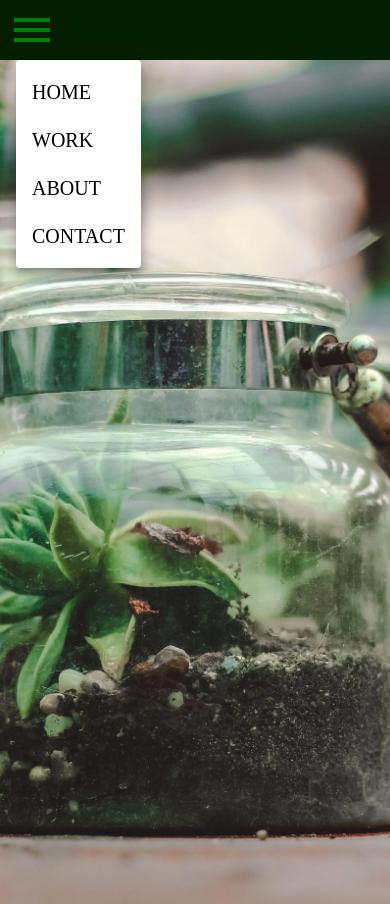
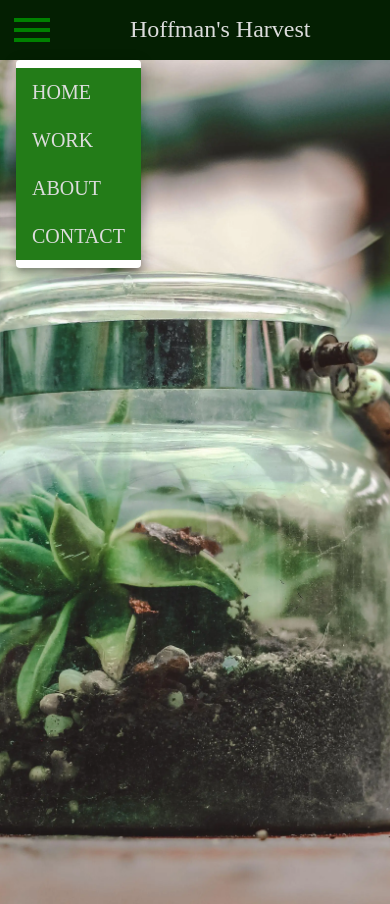
Before and after one commit to SABaltz/hoffmans-harvest, a React (Create React App) app: page / in a window 390 px wide. Both pictures are taken after a click on the button 32 px from the left and 30 px from the top of the page. Built offline with nearby package versions, Linux system fonts and the light colour scheme.

Commit message:
Add in name to mobile nav bar

```diff
--- a/src/GlobalParams.ts
+++ b/src/GlobalParams.ts
@@ -3,8 +3,10 @@ const navOptions = ['home', 'work', 'about', 'contact']
 
 const primaryColor = '#041f02'
 
-const secondaryColor = '#cccccc'
+const secondaryColor = '#237c18'
+
+const hoverColor = '#2a7310'
 
 const textColor = '#dcdcdc'
 
-export {websiteName, navOptions, primaryColor, secondaryColor, textColor}
+export {websiteName, navOptions, primaryColor, secondaryColor, textColor, hoverColor}
--- a/src/components/nav-bar/NavBar.tsx
+++ b/src/components/nav-bar/NavBar.tsx
@@ -2,11 +2,11 @@ import AppBar from "@mui/material/AppBar";
 import Toolbar from "@mui/material/Toolbar";
 import Typography from "@mui/material/Typography";
 import Button from "@mui/material/Button";
-import {Box, Link, Menu, MenuItem, useMediaQuery} from "@mui/material";
+import {Box, Grid, Link, Menu, MenuItem, useMediaQuery} from "@mui/material";
 import React, {useState} from "react";
 import {plantTheme} from "../../Theme";
 import MenuIcon from "@mui/icons-material/Menu";
-import {navOptions, websiteName} from "../../GlobalParams";
+import {navOptions, secondaryColor, websiteName} from "../../GlobalParams";
 
 export default function NavBar() {
     const smallScreen = !useMediaQuery(plantTheme.breakpoints.up('sm'));
@@ -25,6 +25,8 @@ export default function NavBar() {
             {smallScreen ?
                 <>
                     <Box sx={{backgroundColor: '#041f02'}}>
+                        <Grid container>
+                            <Grid item xs={ 4}>
                                 <Button
                                     id="basic-button"
                                     aria-controls={open ? 'basic-menu' : undefined}
@@ -43,6 +45,7 @@ export default function NavBar() {
                                     <Menu
                                         id="basic-menu"
                                         anchorEl={anchorEl}
+
                                         open={open}
                                         onClose={() => handleClose()}
                                         MenuListProps={{
@@ -50,9 +53,11 @@ export default function NavBar() {
                                         }}>
                                         {navOptions.map((option, index) => {
                                             return (
-                                        <MenuItem key={index} onClick={handleClose}>
+                                                <MenuItem
+                                                    sx={{backgroundColor: secondaryColor}}
+                                                    key={index} onClick={handleClose}>
                                                     <Link href={`/${option}`} sx={{textDecoration: 'none'}}>
-                                                <Typography variant="h6" color={'black'} component="div"
+                                                        <Typography variant="h6" component="div"
                                                                     sx={{flexGrow: 1}}>
                                                             {option.toUpperCase()}
                                                         </Typography>
@@ -62,6 +67,13 @@ export default function NavBar() {
                                         })}
                                     </Menu>
                                 </Button>
+                            </Grid>
+                            <Grid item xs={8}>
+                                <Typography sx={{marginTop: '.8rem'}}  variant={'h5'} >{websiteName}</Typography>
+                            </Grid>
+                        </Grid>
+
+
                     </Box>
                 </>
                 :
```
Lines whose indentation alone changed are shown as unchanged.
